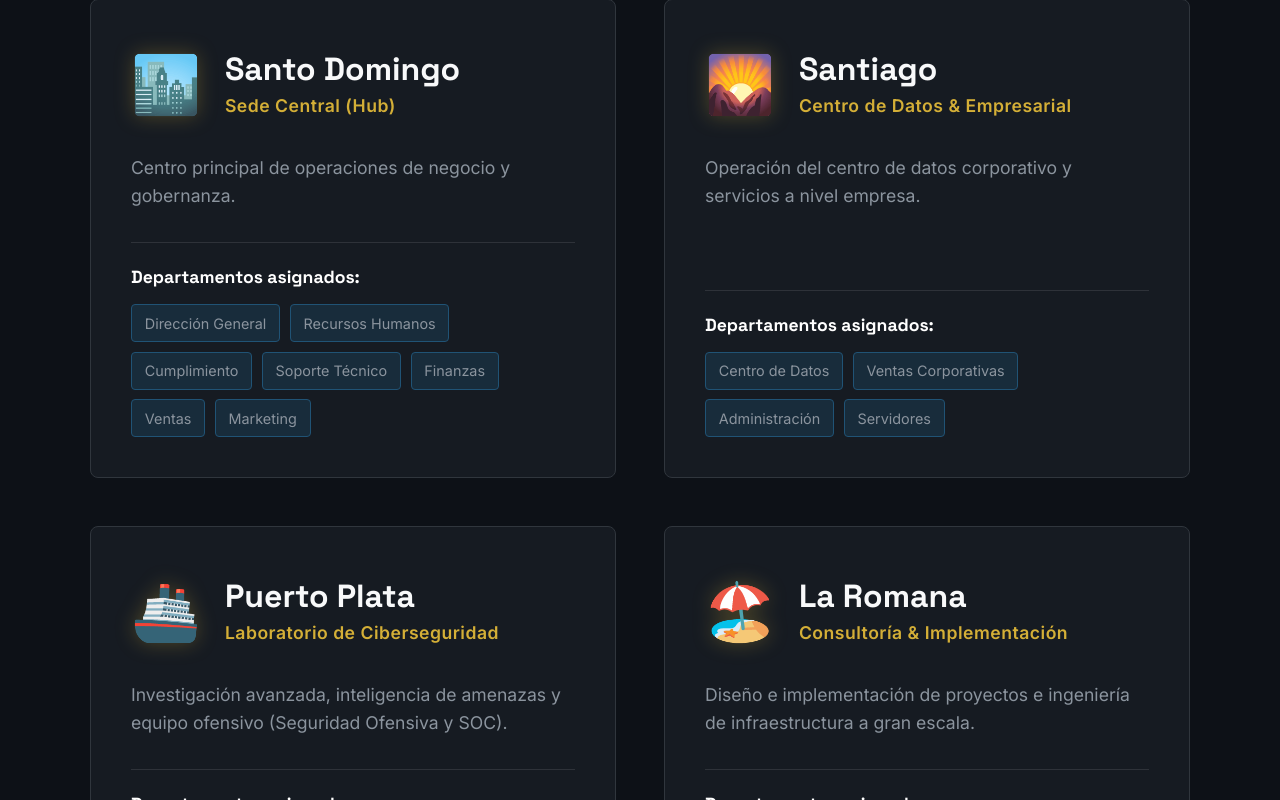
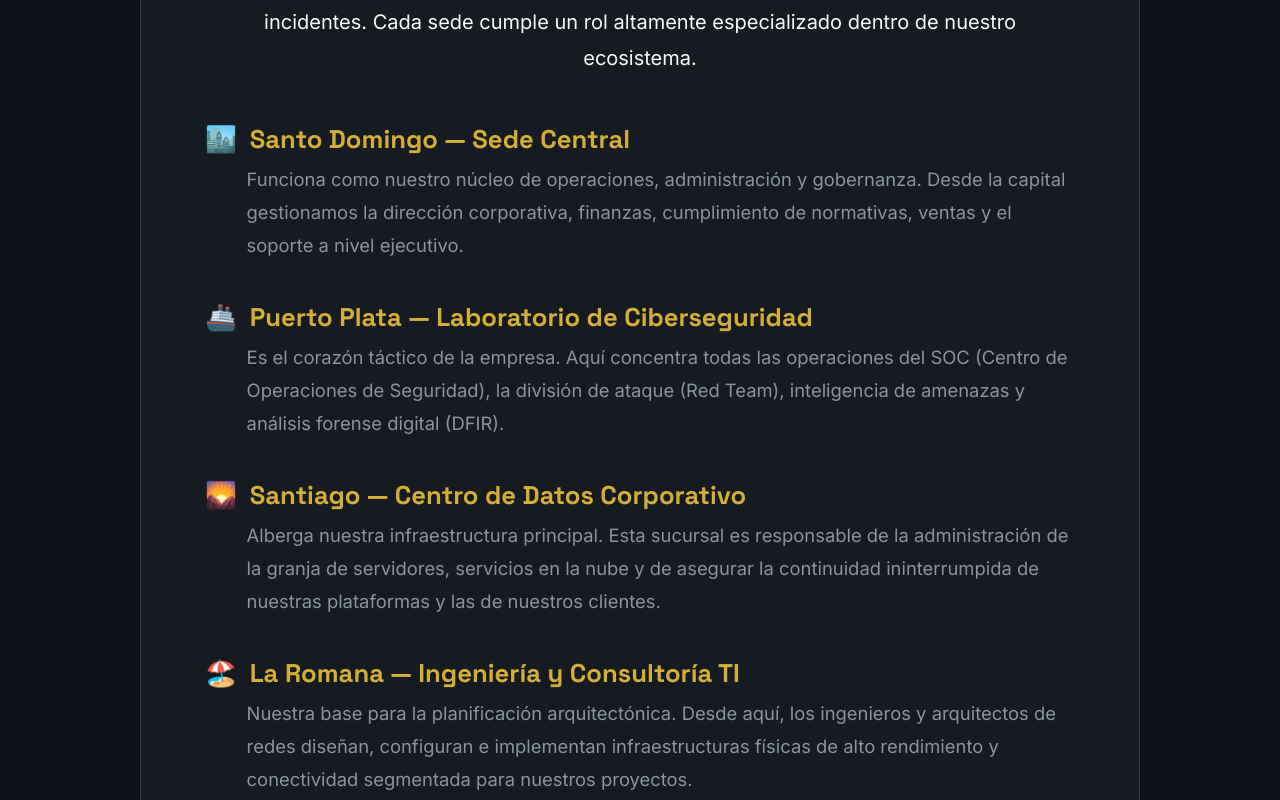
Before and after one commit to nilyerrr/Documentacion---Aegis-Solutions, a React (Vite) app in the folder Proyecto Final - Empresa 1/website/: page /sedes in a window 1280 px wide. Shown: the part 440-1240 px from the top of the page. Built offline with nearby package versions, Linux system fonts and the light colour scheme.

Commit message:
vault backup: 2026-08-15 01:35:08

```diff
--- a/Proyecto Final - Empresa 1/website/src/pages/Locations.jsx
+++ b/Proyecto Final - Empresa 1/website/src/pages/Locations.jsx
@@ -1,105 +1,54 @@
 import React from 'react';
-
-const locations = [
-  {
-    city: 'Santo Domingo',
-    icon: '🏙️',
-    role: 'Sede Central (Hub)',
-    desc: 'Centro principal de operaciones de negocio y gobernanza.',
-    departments: [
-      'Dirección General',
-      'Recursos Humanos',
-      'Cumplimiento',
-      'Soporte Técnico',
-      'Finanzas',
-      'Ventas',
-      'Marketing'
-    ]
-  },
-  {
-    city: 'Santiago',
-    icon: '🌄',
-    role: 'Centro de Datos & Empresarial',
-    desc: 'Operación del centro de datos corporativo y servicios a nivel empresa.',
-    departments: [
-      'Centro de Datos',
-      'Ventas Corporativas',
-      'Administración',
-      'Servidores'
-    ]
-  },
-  {
-    city: 'Puerto Plata',
-    icon: '🚢',
-    role: 'Laboratorio de Ciberseguridad',
-    desc: 'Investigación avanzada, inteligencia de amenazas y equipo ofensivo (Seguridad Ofensiva y SOC).',
-    departments: [
-      'DFIR (Forense)',
-      'Malware Research Lab',
-      'Threat Intelligence',
-      'Red Team',
-      'SOC'
-    ]
-  },
-  {
-    city: 'La Romana',
-    icon: '🏖️',
-    role: 'Consultoría & Implementación',
-    desc: 'Diseño e implementación de proyectos e ingeniería de infraestructura a gran escala.',
-    departments: [
-      'Dirección Regional',
-      'Consultoría TI',
-      'Ingeniería de Infraestructura'
-    ]
-  }
-];
 
 const Locations = () => {
   return (
     <div style={{ paddingTop: '80px', minHeight: '80vh' }}>
       <section className="section">
         <div className="container">
-          <div style={{ textAlign: 'center', marginBottom: '5rem' }}>
+          <div style={{ textAlign: 'center', marginBottom: '4rem' }}>
             <h1 className="text-gradient" style={{ fontSize: '3.5rem', marginBottom: '1.5rem' }}>Nuestras Sedes</h1>
-            <p style={{ color: 'var(--text-muted)', fontSize: '1.2rem', maxWidth: '800px', margin: '0 auto' }}>
-              Estamos estratégicamente ubicados en puntos clave del país para garantizar cobertura total, alta disponibilidad de nuestros servicios y respuesta inmediata ante cualquier incidente.
-            </p>
           </div>
 
-          <div className="grid grid-cols-2" style={{ gap: '3rem', maxWidth: '1100px', margin: '0 auto' }}>
-            {locations.map((loc, idx) => (
-              <div key={idx} className="glass-card" style={{ padding: '2.5rem', display: 'flex', flexDirection: 'column', height: '100%' }}>
-                <div style={{ display: 'flex', alignItems: 'center', gap: '1.5rem', marginBottom: '1.5rem' }}>
-                  <div style={{ fontSize: '3.5rem', filter: 'drop-shadow(0 0 10px rgba(212, 175, 55, 0.3))' }}>{loc.icon}</div>
-                  <div>
-                    <h3 style={{ fontSize: '2rem', color: 'var(--text-main)', marginBottom: '0.2rem', fontFamily: 'Space Grotesk' }}>{loc.city}</h3>
-                    <p style={{ color: 'var(--primary)', fontWeight: 600, fontSize: '1.1rem', letterSpacing: '0.5px' }}>{loc.role}</p>
-                  </div>
-                </div>
+          <div className="glass-card" style={{ padding: '4rem', maxWidth: '1000px', margin: '0 auto', color: 'var(--text-muted)', fontSize: '1.15rem', lineHeight: '1.8' }}>
+            <p style={{ marginBottom: '3rem', fontSize: '1.25rem', color: 'var(--text-main)', textAlign: 'center' }}>
+              En <strong>AEGIS Solutions</strong> operamos a través de una red de sucursales estratégicamente distribuidas. Esto nos permite garantizar cobertura total y respuesta inmediata ante incidentes. Cada sede cumple un rol altamente especializado dentro de nuestro ecosistema.
+            </p>
 
-                <p style={{ color: 'var(--text-muted)', fontSize: '1.1rem', lineHeight: '1.6', marginBottom: '2rem', flexGrow: 1 }}>
-                  {loc.desc}
-                </p>
+            <div style={{ marginBottom: '2.5rem' }}>
+              <h3 style={{ color: 'var(--primary)', fontSize: '1.6rem', marginBottom: '0.5rem', display: 'flex', alignItems: 'center', gap: '0.8rem' }}>
+                <span>🏙️</span> Santo Domingo — Sede Central
+              </h3>
+              <p style={{ paddingLeft: '2.6rem' }}>
+                Funciona como nuestro núcleo de operaciones, administración y gobernanza. Desde la capital gestionamos la dirección corporativa, finanzas, cumplimiento de normativas, ventas y el soporte a nivel ejecutivo.
+              </p>
+            </div>
 
-                <div style={{ borderTop: '1px solid rgba(255,255,255,0.1)', paddingTop: '1.5rem' }}>
-                  <h4 style={{ color: 'white', marginBottom: '1rem', fontSize: '1.1rem' }}>Departamentos asignados:</h4>
-                  <div style={{ display: 'flex', flexWrap: 'wrap', gap: '0.6rem' }}>
-                    {loc.departments.map((dept, i) => (
-                      <span key={i} style={{
-                        background: 'rgba(32, 83, 117, 0.3)',
-                        border: '1px solid var(--secondary)',
-                        padding: '0.4rem 0.8rem',
-                        borderRadius: '4px',
-                        fontSize: '0.9rem',
-                        color: 'var(--text-muted)'
-                      }}>
-                        {dept}
-                      </span>
-                    ))}
-                  </div>
-                </div>
-              </div>
-            ))}
+            <div style={{ marginBottom: '2.5rem' }}>
+              <h3 style={{ color: 'var(--primary)', fontSize: '1.6rem', marginBottom: '0.5rem', display: 'flex', alignItems: 'center', gap: '0.8rem' }}>
+                <span>🚢</span> Puerto Plata — Laboratorio de Ciberseguridad
+              </h3>
+              <p style={{ paddingLeft: '2.6rem' }}>
+                Es el corazón táctico de la empresa. Aquí concentra todas las operaciones del SOC (Centro de Operaciones de Seguridad), la división de ataque (Red Team), inteligencia de amenazas y análisis forense digital (DFIR).
+              </p>
+            </div>
+
+            <div style={{ marginBottom: '2.5rem' }}>
+              <h3 style={{ color: 'var(--primary)', fontSize: '1.6rem', marginBottom: '0.5rem', display: 'flex', alignItems: 'center', gap: '0.8rem' }}>
+                <span>🌄</span> Santiago — Centro de Datos Corporativo
+              </h3>
+              <p style={{ paddingLeft: '2.6rem' }}>
+                Alberga nuestra infraestructura principal. Esta sucursal es responsable de la administración de la granja de servidores, servicios en la nube y de asegurar la continuidad ininterrumpida de nuestras plataformas y las de nuestros clientes.
+              </p>
+            </div>
+
+            <div>
+              <h3 style={{ color: 'var(--primary)', fontSize: '1.6rem', marginBottom: '0.5rem', display: 'flex', alignItems: 'center', gap: '0.8rem' }}>
+                <span>🏖️</span> La Romana — Ingeniería y Consultoría TI
+              </h3>
+              <p style={{ paddingLeft: '2.6rem' }}>
+                Nuestra base para la planificación arquitectónica. Desde aquí, los ingenieros y arquitectos de redes diseñan, configuran e implementan infraestructuras físicas de alto rendimiento y conectividad segmentada para nuestros proyectos.
+              </p>
+            </div>
           </div>
         </div>
       </section>
```
